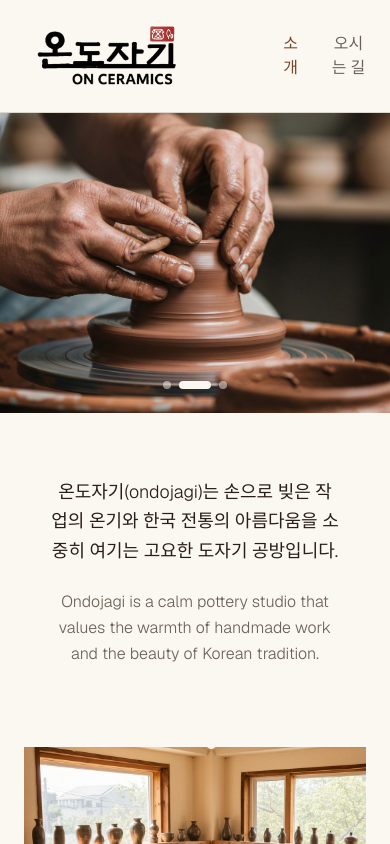
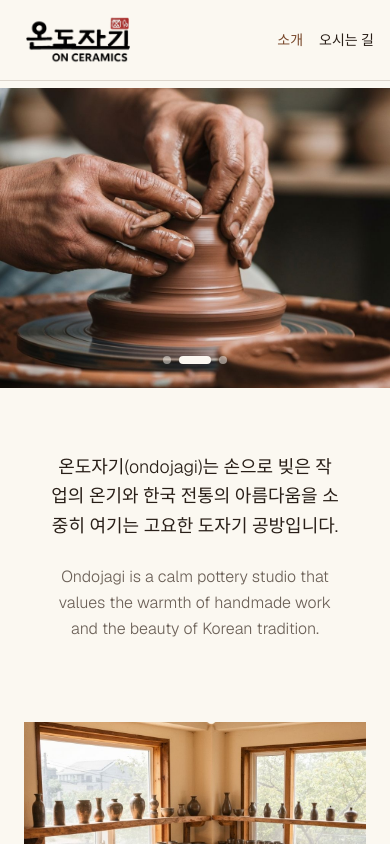
Before and after one commit to grayhh/ondojagi, a Next.js app: page / in a window 390 px wide. Shown: the top 844 px of the page. Built offline with nearby package versions, Linux system fonts and the light colour scheme.

Commit message:
make logo

```diff
--- a/app/page.tsx
+++ b/app/page.tsx
@@ -10,24 +10,23 @@ export default function Home() {
         <div className="min-h-screen bg-warm-bg">
             {/* Fixed Header */}
             <header className="fixed top-0 left-0 right-0 bg-warm-bg/95 backdrop-blur-sm border-b border-warm-border z-50">
-                <div className="max-w-6xl mx-auto px-6 py-6 flex items-center justify-between">
-                    <div className="relative h-16 w-96">
+                <div className="max-w-6xl mx-auto px-4 md:px-6 py-4 md:py-6 flex items-center justify-between">
+                    <div className="relative h-12 w-48 md:h-20 md:w-80">
                         <Image src="/ondojagi-logo.png" alt="온도자기 Ondojagi" fill className="object-contain object-left" priority />
                     </div>
-                    {/* </CHANGE> */}
-                    <nav className="flex gap-8">
+                    <nav className="flex gap-4 md:gap-8">
                         <button
                             onClick={() => setActiveSection("intro")}
-                            className={`text-base font-light transition-all duration-200 hover:scale-105 hover:-translate-y-0.5 cursor-pointer ${
-                                activeSection === "intro" ? "text-warm-accent" : "text-warm-text-muted hover:text-warm-accent"
+                            className={`text-sm md:text-base font-medium transition-all duration-200 hover:scale-105 hover:-translate-y-0.5 cursor-pointer ${
+                                activeSection === "intro" ? "text-warm-accent" : "text-warm-text hover:text-warm-accent"
                             }`}
                         >
                             소개
                         </button>
                         <button
                             onClick={() => setActiveSection("location")}
-                            className={`text-base font-light transition-all duration-200 hover:scale-105 hover:-translate-y-0.5 cursor-pointer ${
-                                activeSection === "location" ? "text-warm-accent" : "text-warm-text-muted hover:text-warm-accent"
+                            className={`text-sm md:text-base font-medium transition-all duration-200 hover:scale-105 hover:-translate-y-0.5 cursor-pointer whitespace-nowrap ${
+                                activeSection === "location" ? "text-warm-accent" : "text-warm-text hover:text-warm-accent"
                             }`}
                         >
                             오시는 길
@@ -81,7 +80,7 @@ function HeroSlider() {
     }, [slides.length])
 
     return (
-        <div className="relative w-full h-[300px] md:h-[350px] overflow-hidden mt-[113px]">
+        <div className="relative w-full h-[300px] md:h-[350px] overflow-hidden mt-[88px]">
             {slides.map((slide, index) => (
                 <div
                     key={index}
```
